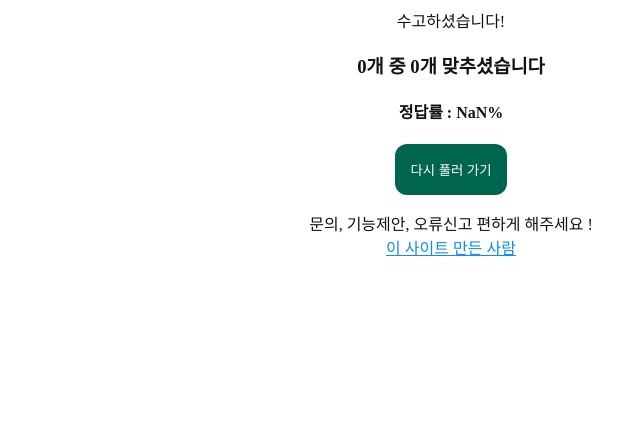
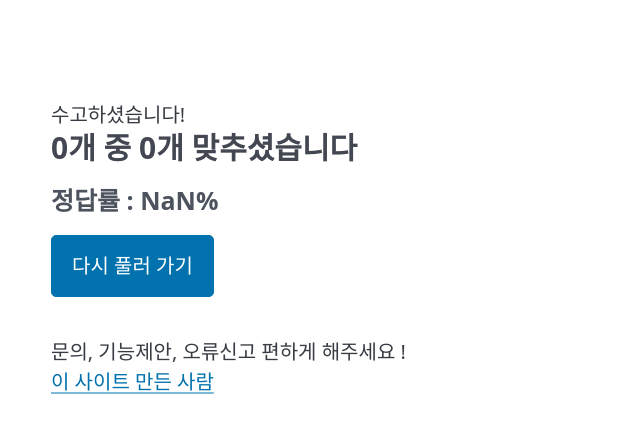
Before and after one commit to seondal/PokemonQuiz, a Next.js app: page /quiz/artwork in a window 1280 px wide. Shown: the top 432 px of the page, without its empty margins (189-829 px from the left). Built offline with nearby package versions, Linux system fonts and the light colour scheme.

Commit message:
⚙️ set :  💄 style :  pico.css

```diff
--- a/package.json
+++ b/package.json
@@ -10,6 +10,7 @@
   },
   "dependencies": {
     "@next/third-parties": "^14.1.2",
+    "@picocss/pico": "^2.0.6",
     "@vercel/analytics": "^1.2.2",
     "axios": "^1.7.7",
     "next": "14.1.1",
--- a/src/app/QuizSetting.tsx
+++ b/src/app/QuizSetting.tsx
@@ -63,9 +63,10 @@ export default function QuizSetting() {
 
   return (
     <form onSubmit={onSubmit}>
-      <ul>
+      <section>
+        <nav>
           {MODE.map((item) => (
-          <li key={item.path}>
+            <div key={item.path}>
               <input
                 type="radio"
                 id={item.path}
@@ -74,11 +75,14 @@ export default function QuizSetting() {
                 onChange={() => setMode(item.path)}
               />
               <label htmlFor={item.path}>{item.name}</label>
-          </li>
+            </div>
           ))}
-      </ul>
-      <p>문제 갯수</p>
-      <div>
+        </nav>
+        <hr />
+      </section>
+      <section>
+        <h3>문제 갯수</h3>
+        <nav>
           <input
             type="number"
             id="count"
@@ -88,13 +92,14 @@ export default function QuizSetting() {
             max={MAX_COUNT}
           />
           <label htmlFor="count">개</label>
-      </div>
-      <br />
-      <p>출제 범위</p>
-      <div> {scopeSum} 마리</div>
-
+        </nav>
+        <hr />
+      </section>
+      <section>
+        <h3>출제 범위</h3>
+        <h5> {scopeSum} 마리</h5>
         {genList === undefined ? (
-        <p>로딩중</p>
+          <h5>로딩중</h5>
         ) : (
           <>
             <div>
@@ -137,12 +142,17 @@ export default function QuizSetting() {
             ))}
           </>
         )}
+        <hr />
+      </section>
       {/* <div>
           <input type="checkbox" name="final" id="final" />
           <label htmlFor="final">최종 진화형만</label>
         </div>
         <br /> */}
-      <p>힌트 여부 (업데이트 예정)</p>
+      <section>
+        <h3>힌트 여부 (업데이트 예정)</h3>
+        <hr />
+      </section>
       {/* <div>
           <input type="checkbox" name="gen" id="gen" defaultChecked />
           <label htmlFor="gen">세대 힌트</label>
--- a/src/app/globals.css
+++ b/src/app/globals.css
@@ -2,42 +2,6 @@
 @tailwind components;
 @tailwind utilities;
 
-:root {
-  --font-family: -apple-system, BlinkMacSystemFont, "Segoe UI", Roboto, Oxygen-Sans, Ubuntu, Cantarell, "Helvetica Neue", sans-serif;
-  --background: #ffffff;
-  --text: #121212;
-  --text-secondary: #999;
-  --link: #118bee;
-  --main: #00654F;
+html {
+  padding: 2rem 12rem;
 }
-
-@media (prefers-color-scheme: dark) {
-  :root {
-    --text: #ffffff;
-    --background: #202124;
-  }
-}
-
-body {
-  color: var(--text);
-  background: var(--background);
-}
-
-a {
-  color: var(--link);
-}
-
-button {
-  font: bold;
-  background-color: var(--main);
-  outline: none;
-  border: none;
-  border-radius: 12px;
-  padding: 1rem;
-  color: white;
-  cursor: pointer;
-}
-
-button:hover {
-  opacity: 50%;
-}
--- a/src/app/layout.tsx
+++ b/src/app/layout.tsx
@@ -1,4 +1,6 @@
 import "./globals.css";
+import "@picocss/pico";
+
 import Script from "next/script";
 import { GoogleAnalytics } from "@next/third-parties/google";
 import { DEVELOPER, GOOGLE_ADSENSE, GOOGLE_ANALYITICS } from "@/constants/ENV";
@@ -21,9 +23,9 @@ export default function RootLayout({
       </head>
       <body>
         <header></header>
-        <main className="text-center m-auto">{children}</main>
+        <main>{children}</main>
         <GoogleAnalytics gaId={GOOGLE_ANALYITICS} />
-        <footer className="fixed b-0 inset-x-0 text-center p-4">
+        <footer>
           <div>문의, 기능제안, 오류신고 편하게 해주세요 !</div>
           <a href={DEVELOPER}>이 사이트 만든 사람</a>
         </footer>
--- a/src/app/quiz/layout.tsx
+++ b/src/app/quiz/layout.tsx
@@ -48,14 +48,15 @@ export default function Quiz({ children }: QuizI) {
         {curNumber + 1} / {quizList.length}
       </div>
       {children}
-      <form onSubmit={onSubmit}>
+      <hr />
+      <form onSubmit={onSubmit} role="group">
         <input
           value={value}
           onChange={(e) => setValue(e.target.value)}
           autoFocus
           required
         />
-        <button>입력</button>
+        <input type="submit" value="입력" />
       </form>
     </div>
   );
--- a/src/app/quiz/stat/Hint.tsx
+++ b/src/app/quiz/stat/Hint.tsx
@@ -18,19 +18,14 @@ export default function Hint({ key, color = "navy", text, cover }: HintI) {
 
   if (!isOpen) {
     return (
-      <button
-        className="w-16 h-8 rounded-md flex justify-center items-center"
-        onClick={onClick}>
+      <button className="secondary" onClick={onClick}>
         {cover}
       </button>
     );
   }
   return (
-    <div
-      key={key}
-      className="text-white w-16 rounded-md h-8 flex justify-center items-center"
-      style={{ backgroundColor: color }}>
+    <button key={key} style={{ backgroundColor: color }}>
       {text}
-    </div>
+    </button>
   );
 }
--- a/src/app/quiz/stat/StatGraph.tsx
+++ b/src/app/quiz/stat/StatGraph.tsx
@@ -21,9 +21,9 @@ export default function StatGraph({ stats, total }: StatGraphI) {
         const widthPercent = `${Math.round((item.value / 255) * 100)}%`;
         return (
           <div key={item.name} className="flex justify-between">
-            <div className="w-20">{item.name}: </div>
-            <div className="w-10">{item.value}</div>
-            <div className="w-full flex flex-1">
+            <b className="w-20 text-center">{item.name}</b>
+            <kbd className="w-10 text-center">{item.value}</kbd>
+            <div className="w-full flex flex-1 items-center">
               <div
                 className="h-5"
                 style={{
@@ -36,8 +36,8 @@ export default function StatGraph({ stats, total }: StatGraphI) {
         );
       })}
       <div key={"총합"} className="flex justify-between">
-        <div className="w-20">총합: </div>
-        <div className="w-10">{total}</div>
+        <b className="w-20 text-center">총합</b>
+        <kbd className="w-10 text-center">{total}</kbd>
         <div className="w-full flex flex-1">
           <div
             className="h-5 bg-purple-600"
--- a/src/app/quiz/stat/page.tsx
+++ b/src/app/quiz/stat/page.tsx
@@ -11,7 +11,8 @@ export default function StatQuizPage() {
   return (
     <>
       <StatGraph total={data.total} stats={data.stats} />
-      <div className="flex justify-around">
+      <hr />
+      <div className="grid">
         {data.types.map((item, idx) => (
           <Hint
             key={idx}
```
Also changed, not shown: 2 other files (tests, documents, lock files or other folders). Lines whose indentation alone changed are shown as unchanged.
